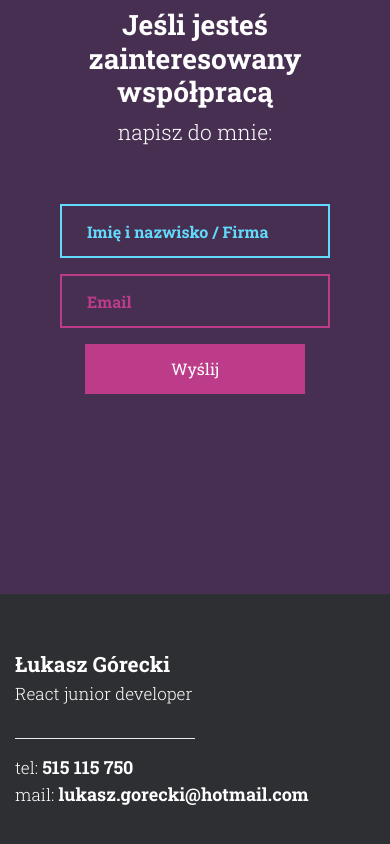
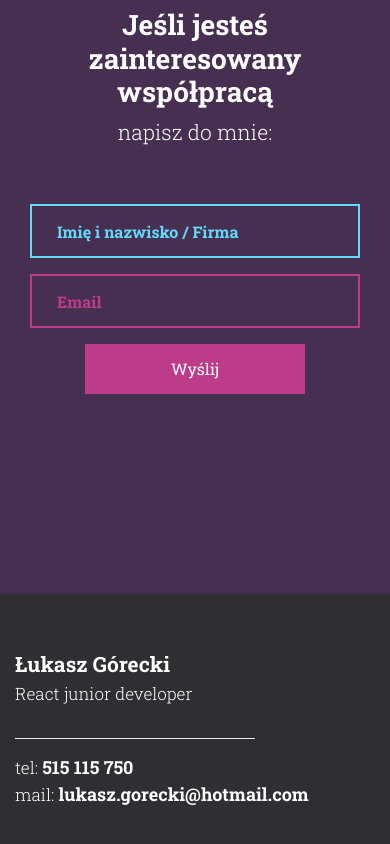
Before and after one commit to sq1fya/my-lp, a React (Create React App) app: page / in a window 390 px wide. Shown: the part 2073-2917 px from the top of the page. Built offline with nearby package versions, Linux system fonts and the light colour scheme.

Commit message:
styke section contact

```diff
--- a/src/components/section-contact/section-contact.js
+++ b/src/components/section-contact/section-contact.js
@@ -14,7 +14,7 @@ class SectionContact extends Component {
               <h3>Jeśli jesteś zainteresowany współpracą</h3>
               <p>napisz do mnie:</p>
             </div>
-            <form className="form-box col-lg-5 col-10 mx-auto">
+            <form className="form-box col-lg-5 col-12 col-md-8 mx-auto">
               <div className="form-group form-box--name">
                 <input
                   type="text"
--- a/src/components/section-footer/section-footer.scss
+++ b/src/components/section-footer/section-footer.scss
@@ -9,6 +9,7 @@ $bg-color-gray: #2e2f32;
       margin-top: 30px;
       hr {
         margin-bottom: -15px;
+        min-width: 240px;
       }
       p:first-of-type {
         font-weight: 700;
```
